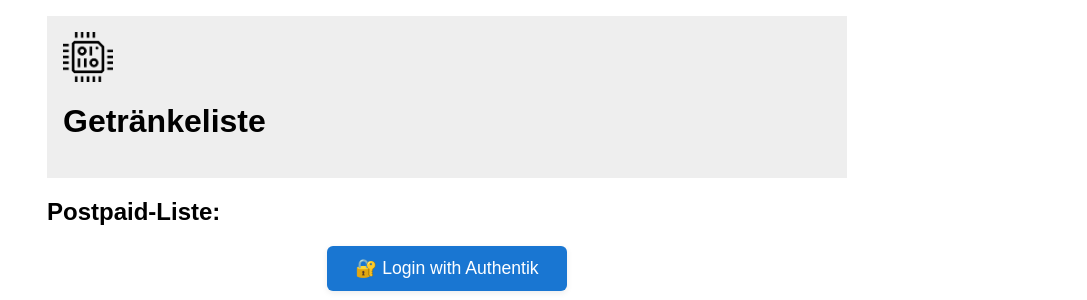
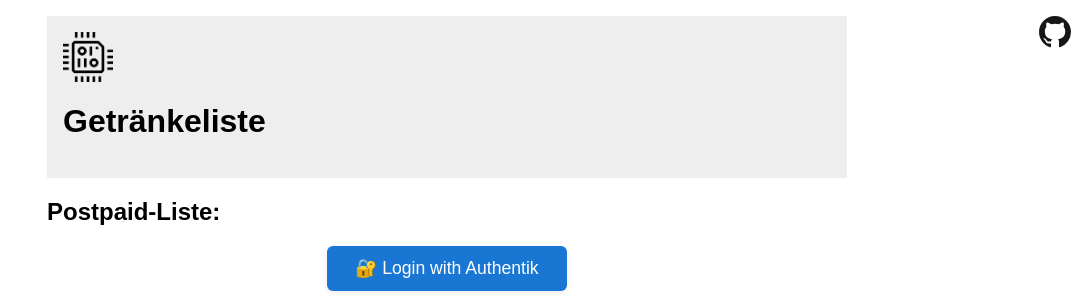
Before and after one commit to Moritz921/GetraenkelisteWebsite, a FastAPI app: page /login in a window 1280 px wide. Shown: the top 300 px of the page, without its empty margins (193-1280 px from the left). Run offline with FastAPI, Linux system fonts and the light colour scheme.

Commit message:
Add github link

```diff
--- a/templates/base.html
+++ b/templates/base.html
@@ -5,6 +5,35 @@
     <title>{% block title %}Getränkeliste{% endblock %}</title>
     <link rel="stylesheet" href="/static/style.css" />
     <link rel="icon" type="image/png" href="/static/favicon.ico" />
+    <!-- GitHub Icon -->
+    <style>
+        .github-icon-link {
+            position: absolute;
+            top: 16px;
+            right: 16px;
+            display: inline-block;
+        }
+        .github-icon-link svg {
+            width: 32px;
+            height: 32px;
+            fill: #181717;
+            transition: fill 0.2s;
+        }
+        .github-icon-link:hover svg {
+            fill: #0366d6;
+        }
+    </style>
+    <a class="github-icon-link" href="https://github.com/Moritz921/GetraenkelisteWebsite" target="_blank" title="GitHub" rel="noopener">
+        <svg viewBox="0 0 16 16" aria-hidden="true">
+            <path d="M8 0C3.58 0 0 3.58 0 8c0 3.54 2.29 6.53 5.47 7.59.4.07.55-.17.55-.38
+            0-.19-.01-.82-.01-1.49-2.01.37-2.53-.49-2.69-.94-.09-.23-.48-.94-.82-1.13-.28-.15-.68-.52
+            -.01-.53.63-.01 1.08.58 1.23.82.72 1.21 1.87.87 2.33.66.07-.52.28-.87.51-1.07-1.78-.2
+            -3.64-.89-3.64-3.95 0-.87.31-1.59.82-2.15-.08-.2-.36-1.02.08-2.12 0 0 .67-.21 2.2.82.64
+            -.18 1.32-.27 2-.27.68 0 1.36.09 2 .27 1.53-1.04 2.2-.82 2.2-.82.44 1.1.16 1.92.08
+            2.12.51.56.82 1.27.82 2.15 0 3.07-1.87 3.75-3.65 3.95.29.25.54.73.54 1.48 0 1.07-.01
+            1.93-.01 2.19 0 .21.15.46.55.38A8.013 8.013 0 0 0 16 8c0-4.42-3.58-8-8-8z"/>
+        </svg>
+    </a>
 </head>
 <body>
     <header>
```
